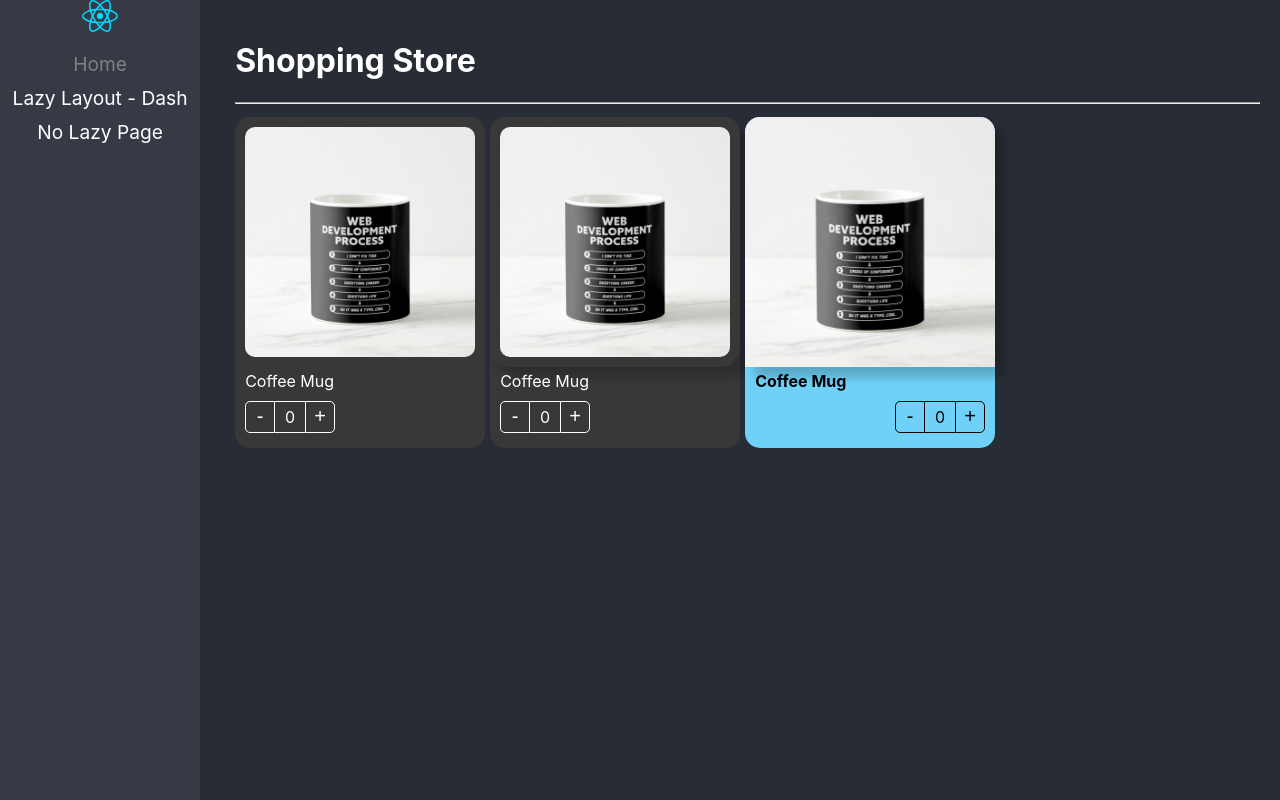
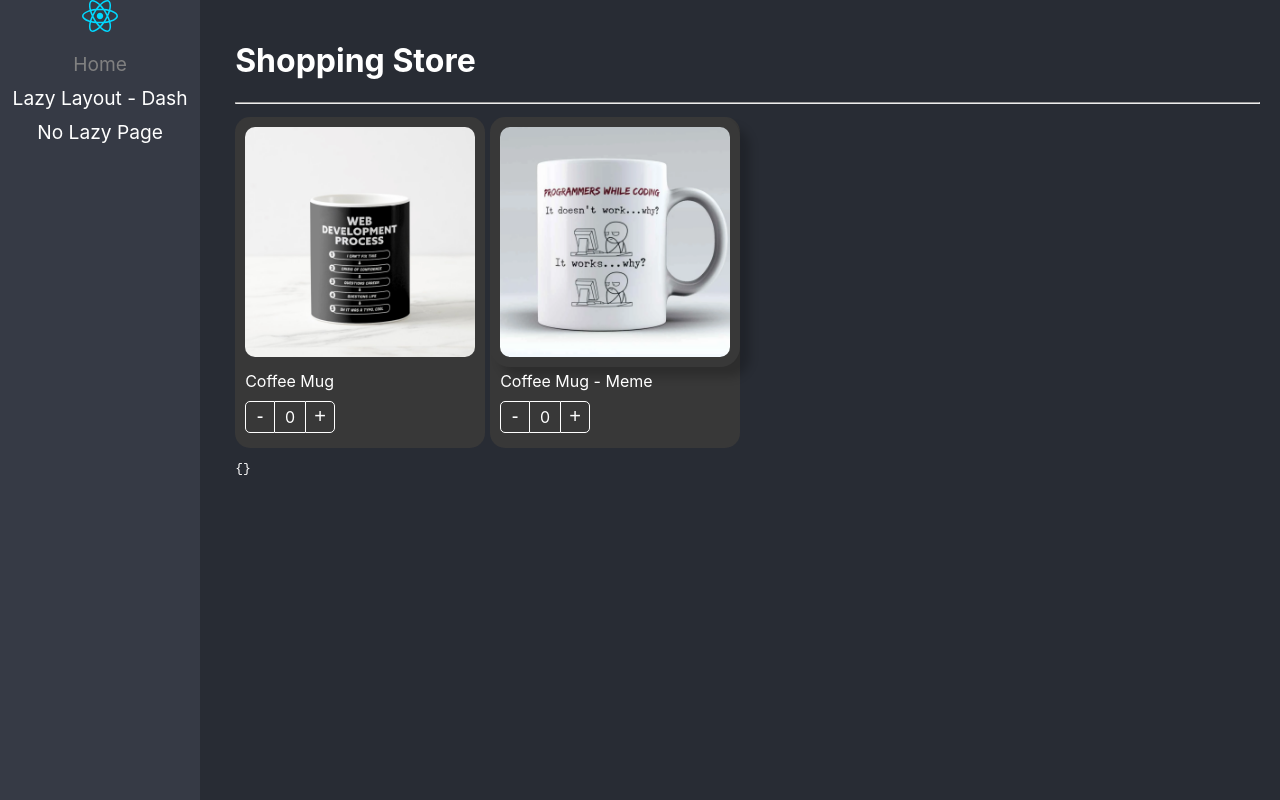
Before and after one commit to jtejadavilca-cursos/reactjs-pro-fh-react-app, a React (Vite) app: page / in a window 1280 px wide. Built offline with nearby package versions, Linux system fonts and the light colour scheme.

Commit message:
Implementing shopping-cart

```diff
--- a/src/02-components-patterns/components/ProductCard.tsx
+++ b/src/02-components-patterns/components/ProductCard.tsx
@@ -1,8 +1,8 @@
-import { createContext } from "react";
+import { createContext, ReactElement } from "react";
 
 import { useProduct } from "../hooks";
 import styles from "../styles/styles.module.css";
-import { ProductContextProps, Props } from "../interfaces";
+import { onChangeArgs, Product, ProductContextProps } from "../interfaces";
 import { ProductImage } from "./ProductCardImage";
 import { ProductTitle } from "./ProductCardTitle";
 import { ProductButtons } from "./ProductCardButtons";
@@ -15,8 +15,17 @@
 
 const { Provider } = ProductContext;
 
-export const ProductCard = ({ children, product, className, style }: Props) => {
-    const { counter, increaseBy } = useProduct();
+export interface Props {
+    product: Product;
+    children?: ReactElement | ReactElement[];
+    className?: string;
+    style?: React.CSSProperties;
+    onChange?: (args: onChangeArgs) => void;
+    value?: number;
+}
+
+export const ProductCard = ({ children, product, className, style, onChange, value }: Props) => {
+    const { counter, increaseBy } = useProduct({ onChange, product, value });
 
     return (
         <Provider
--- a/src/02-components-patterns/hooks/useProduct.ts
+++ b/src/02-components-patterns/hooks/useProduct.ts
@@ -1,10 +1,25 @@
-import { useState } from "react";
+import { useEffect, useState } from "react";
+import { onChangeArgs, Product } from "../interfaces";
 
-export const useProduct = () => {
-    const [counter, setCounter] = useState(0);
+interface useProductArgs {
+    product: Product;
+    onChange?: (args: onChangeArgs) => void;
+    value?: number;
+}
+
+export const useProduct = ({ onChange, product, value = 0 }: useProductArgs) => {
+    const [counter, setCounter] = useState(value);
+
+    useEffect(() => {
+        setCounter(value);
+    }, [value]);
 
     const increaseBy = (value: number) => {
-        setCounter((prev) => Math.max(0, prev + value));
+        const newValue = Math.max(0, counter + value);
+
+        setCounter(newValue);
+
+        onChange && onChange({ product, count: newValue });
     };
 
     return {
--- a/src/02-components-patterns/pages/ShoppingPage.tsx
+++ b/src/02-components-patterns/pages/ShoppingPage.tsx
@@ -1,12 +1,58 @@
+import { useState } from "react";
 import { ProductButtons, ProductCard, ProductImage, ProductTitle } from "../components";
 import "../styles/custom-styles.css";
+import { Product } from "../interfaces";
 
 // const products = [
-const product = { id: "1", title: "Coffee Mug", img: "./coffee-mug.png" };
+const product: Product = { id: "1", title: "Coffee Mug", img: "./coffee-mug.png" };
+const product2: Product = { id: "2", title: "Coffee Mug - Meme", img: "./coffee-mug2.png" };
 //{ id: "2", title: "T-Shirt" },
 // ];
 
+interface ProductInCart extends Product {
+    count: number;
+}
+
 export const ShoppingPage = () => {
+    const [shoppingCart, setShoppingCart] = useState<{ [key: string]: ProductInCart }>({
+        // '1': { ...product, count: 0 },
+        // '2': { ...product2, count: 0 },
+    });
+
+    const onProductCountChange = ({ count, product }: { count: number; product: Product }) => {
+        console.log("count", count);
+        console.log("product", product);
+
+        if (count === 0) {
+            setShoppingCart((prev) => {
+                const newCart = { ...prev };
+                delete newCart[product.id];
+                return newCart;
+            });
+            return;
+        }
+
+        setShoppingCart((prev) => {
+            const productId = product.id;
+
+            return {
+                ...prev,
+                [productId]: {
+                    ...product,
+                    count,
+                },
+            };
+        });
+
+        // setShoppingCart({
+        //     ...shoppingCart,
+        //     [productId]: {
+        //         ...shoppingCart[productId],
+        //         count: shoppingCart[productId]?.count ? shoppingCart[productId].count + count : count,
+        //     },
+        // });
+    };
+
     return (
         <div style={{ padding: "20px", width: "100%" }}>
             <h1>Shopping Store</h1>
@@ -15,30 +61,59 @@
             <div style={{ display: "flex", flexWrap: "wrap" }}>
                 {/* {products.map((product) => ( */}
 
-                <ProductCard product={product} className="bg-dark">
+                <ProductCard
+                    product={product}
+                    className="bg-dark"
+                    onChange={onProductCountChange}
+                    value={shoppingCart[product.id]?.count}
+                >
                     <ProductCard.ProductImage className="custom-image" />
                     <ProductCard.ProductTitle className="text-white" />
                     <ProductCard.ProductButtons className="custom-buttons" />
                 </ProductCard>
 
-                <ProductCard product={product} className="bg-dark">
+                <ProductCard
+                    product={product2}
+                    className="bg-dark"
+                    onChange={onProductCountChange}
+                    value={shoppingCart[product2.id]?.count}
+                >
                     <ProductImage className="custom-image" style={{ boxShadow: "10px 10px 10px rgba(0,0,0,0.2)" }} />
                     <ProductTitle className="text-white" />
                     <ProductButtons className="custom-buttons" />
                 </ProductCard>
 
-                <ProductCard product={product} style={{ backgroundColor: "#70D1F8" }}>
-                    <ProductImage style={{ boxShadow: "10px 10px 10px rgba(0,0,0,0.2)" }} />
-                    <ProductTitle style={{ fontWeight: "bold" }} />
-                    <ProductButtons
-                        style={{
-                            display: "flex",
-                            justifyContent: "end",
-                            // backgroundColor: "#70D1F8",
-                        }}
-                    />
-                </ProductCard>
                 {/* ))} */}
+
+                <div className="shopping-cart">
+                    {/* <ProductCard product={product} className="bg-dark" style={{ width: "100px" }}>
+                        <ProductCard.ProductImage className="custom-image" />
+                        <ProductCard.ProductButtons className="custom-buttons" />
+                    </ProductCard> */}
+
+                    {Object.values(shoppingCart).map((product) => (
+                        <ProductCard
+                            key={product.id}
+                            product={product}
+                            className="bg-dark"
+                            style={{ width: "100px" }}
+                            onChange={onProductCountChange}
+                            value={product.count}
+                        >
+                            <ProductImage
+                                className="custom-image"
+                                style={{ boxShadow: "10px 10px 10px rgba(0,0,0,0.2)" }}
+                            />
+                            <ProductTitle className="text-white" title={`${product.count}`} />
+                            <ProductButtons className="custom-buttons" />
+                        </ProductCard>
+                    ))}
+                </div>
+            </div>
+            <div>
+                <code>
+                    <pre>{JSON.stringify(shoppingCart, null, 5)}</pre>
+                </code>
             </div>
         </div>
     );
--- a/src/02-components-patterns/styles/custom-styles.css
+++ b/src/02-components-patterns/styles/custom-styles.css
@@ -17,3 +17,9 @@
     color: white;
     border-color: white;
 }
+
+.shopping-cart {
+    position: fixed;
+    right: 10px;
+    top: 0px;
+}
```
Also changed, not shown: src/02-components-patterns/interfaces/product-card/interfaces.ts (+5 -8 lines), public/coffee-mug2.png (added).
